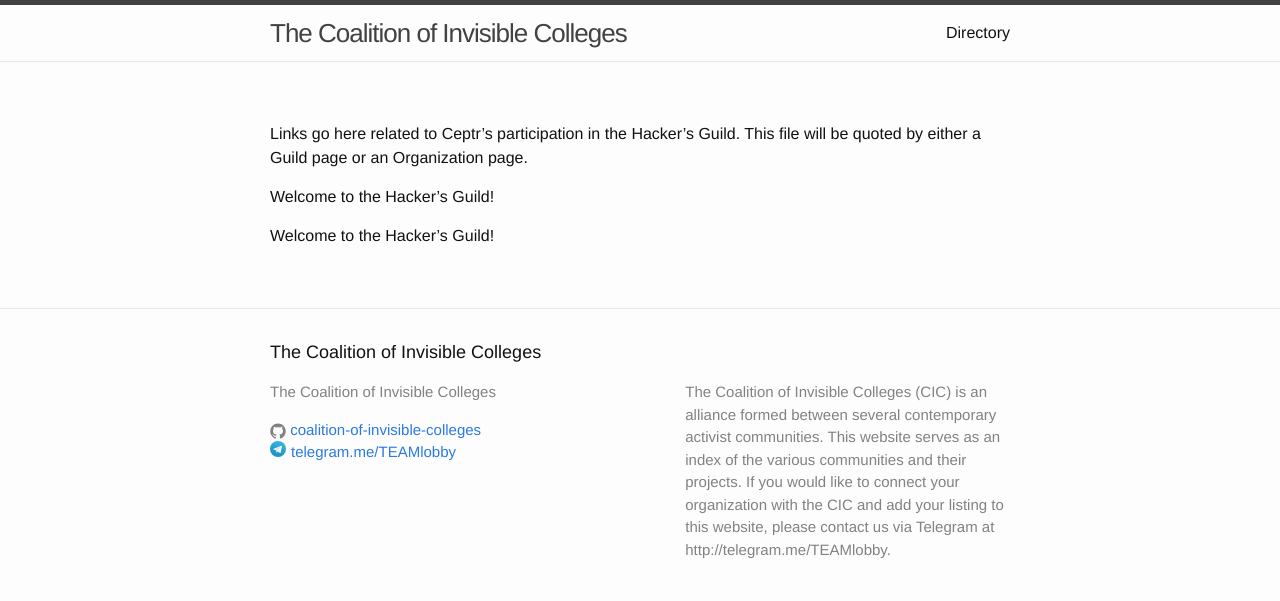
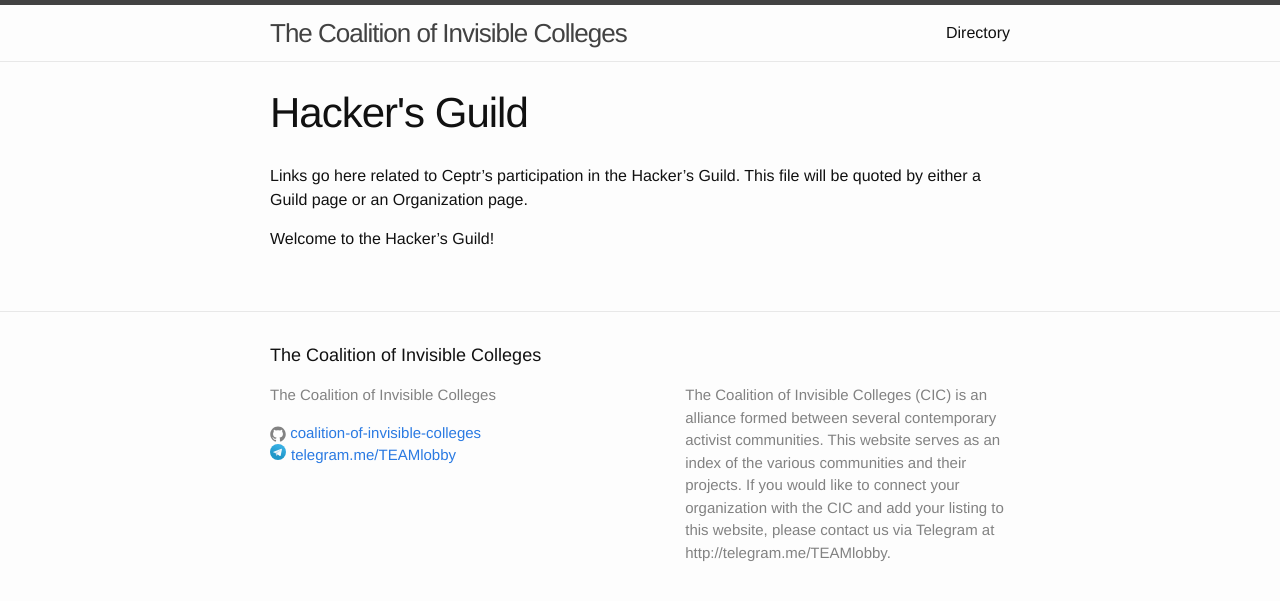
Before and after one commit to coalition-of-invisible-colleges/cic.github.io, a Jekyll site: the page built from guilds/hackers.md, in a window 1280 px wide. Shown: the top 601 px of the page. Built offline with Jekyll 4.4.1, drawn with Linux system fonts in a browser that asks for light colours; part of the change alters nothing that is shown.

```diff
--- a/guilds/hackers.md
+++ b/guilds/hackers.md
@@ -1,5 +1,6 @@
 ---
 layout: guild
+title: Hacker's Guild
 guild: hackers
 permalink: /guilds/hackers/
 ---
```
